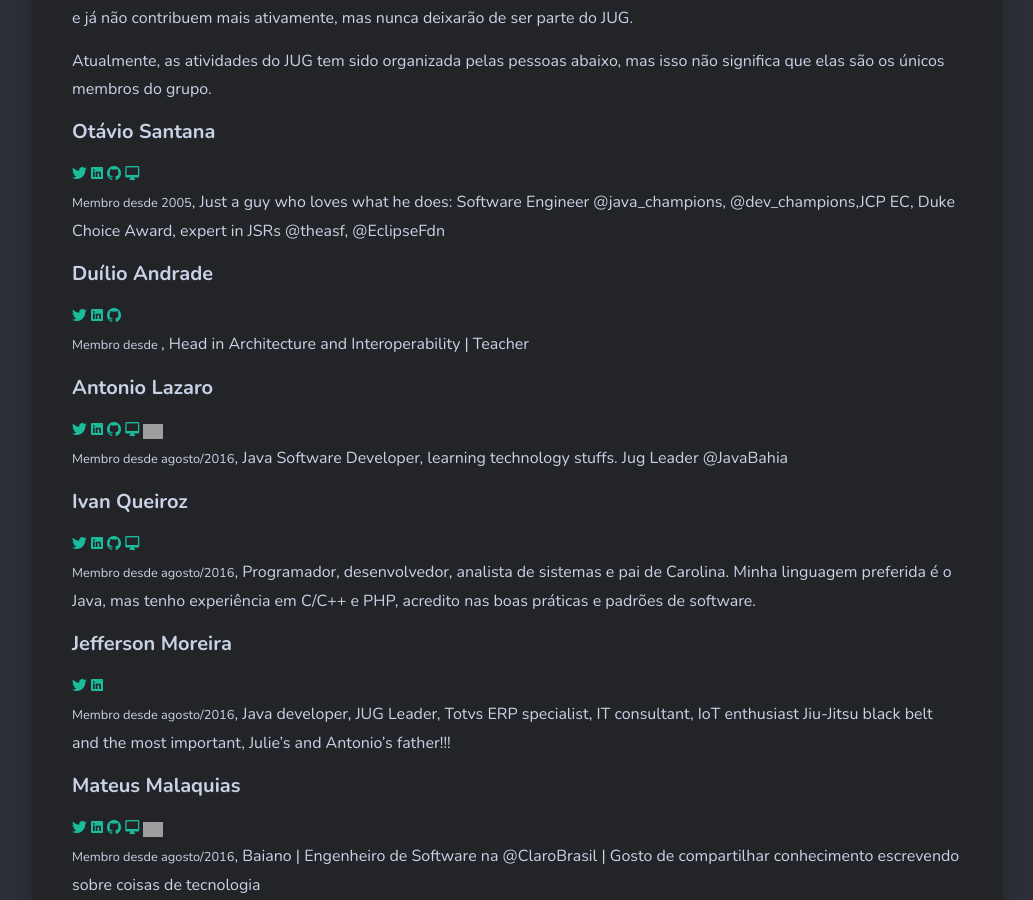
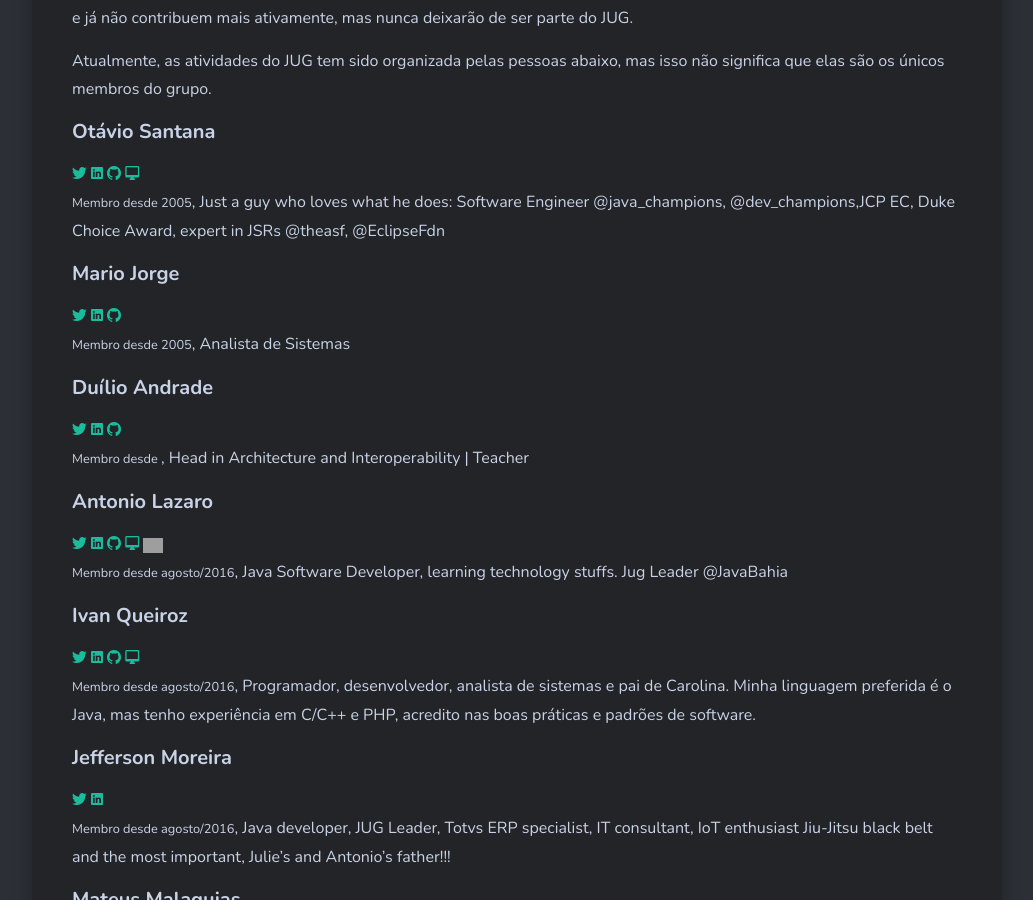
Before and after one commit to javabahia/javabahia.github.io, a Jekyll site: the page built from _pages/about.md, in a window 1280 px wide and 900 px high, scrolled down 893 px. Shown: the whole window, without its empty margins (123-1156 px from the left). Built offline with Jekyll 4.4.1, drawn with Linux system fonts in a browser that asks for light colours; nearby versions of some CDN libraries; grey boxes are pictures that could not be loaded.

Commit message:
primeiro commit projeto - versao beta. falta ajustar imagens, fav.icon

```diff
--- a/_pages/about.md
+++ b/_pages/about.md
@@ -16,6 +16,12 @@ Atualmente, as atividades do JUG tem sido organizada pelas pessoas abaixo, mas i
 <a href="https://otaviojava.com/" target="_blank" alt="Site pessoal"><i class="ion ion-md-desktop"></i></a>
 <br/> <small>Membro desde 2005</small>,
 Just a guy who loves what he does:  Software Engineer @java_champions, @dev_champions,JCP EC, Duke Choice Award, expert in JSRs @theasf, @EclipseFdn
+
+#### Mario Jorge
+<a href="https://twitter.com/mariojp" target="_blank" alt="Twitter"><i class="ion ion-logo-twitter"></i></a>
+<a href="https://www.linkedin.com/in/mariojp/" target="_blank" alt="Linkedin"><i class="ion ion-logo-linkedin"></i></a>
+<a href="http://github.com/mariojp" target="_blank" alt="Github"><i class="ion ion-logo-github"></i></a>
+<br/> <small>Membro desde 2005</small>, Analista de Sistemas
 
 #### Duílio Andrade
 <a href="https://twitter.com/andradeduilio" target="_blank" alt="Twitter"><i class="ion ion-logo-twitter"></i></a>
```
